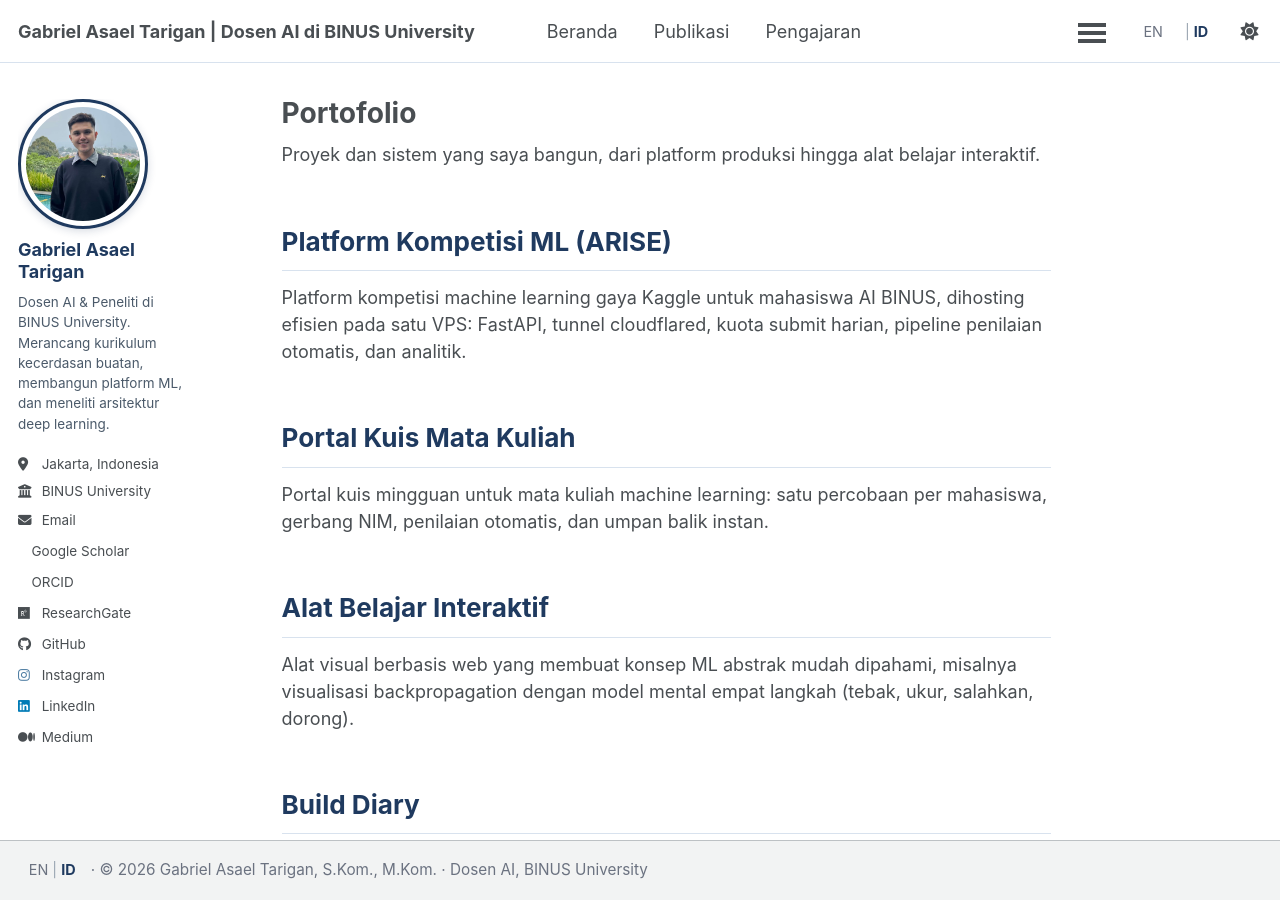
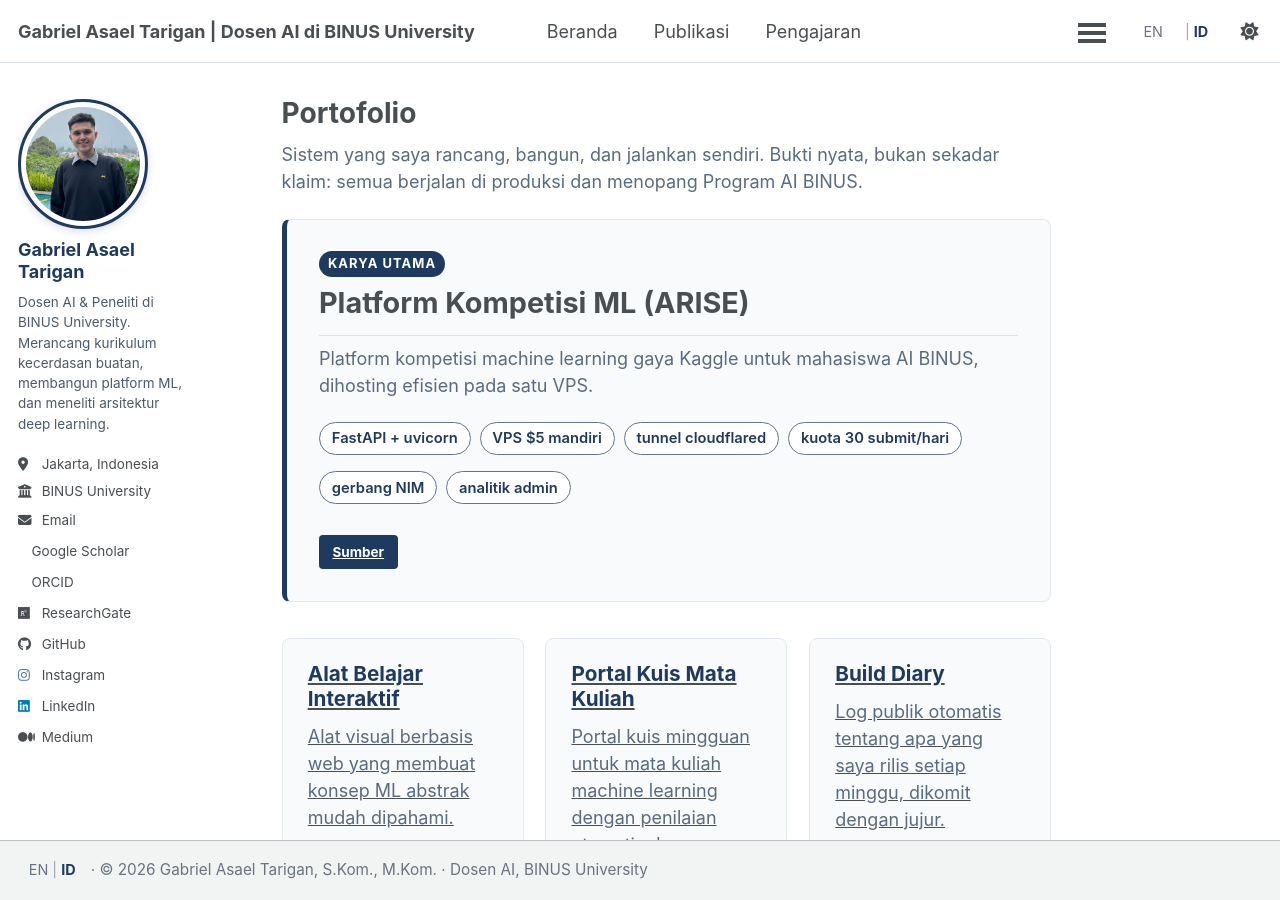
Before and after one commit to asaeltarigan/id, a Jekyll site: the page built from _pages/portofolio.md, in a window 1280 px wide and 900 px high. Built offline with Jekyll 4.4.1, drawn with Linux system fonts in a browser that asks for light colours; a style sheet for code colours, icons or effects is not loaded; some of the changed text lies outside the part shown.

Commit message:
Redesign portofolio: flagship ARISE card + metric card grid

```diff
--- a/_includes/head.html
+++ b/_includes/head.html
@@ -78,4 +78,4 @@
 
 <!-- For all browsers -->
 <link rel="stylesheet" href="{{ base_path }}/assets/css/main.css">
-<link rel="stylesheet" href="{{ base_path }}/assets/css/custom.css?v=19">
+<link rel="stylesheet" href="{{ base_path }}/assets/css/custom.css?v=20">
--- a/_pages/portofolio.md
+++ b/_pages/portofolio.md
@@ -5,16 +5,56 @@ permalink: /portofolio/
 author_profile: true
 ---
 
-Proyek dan sistem yang saya bangun, dari platform produksi hingga alat belajar interaktif.
+<p class="portfolio-intro">Sistem yang saya rancang, bangun, dan jalankan sendiri. Bukti nyata, bukan sekadar klaim: semua berjalan di produksi dan menopang Program AI BINUS.</p>
 
-<h2 class="teaching-section">Platform Kompetisi ML (ARISE)</h2>
-<p>Platform kompetisi machine learning gaya Kaggle untuk mahasiswa AI BINUS, dihosting efisien pada satu VPS: FastAPI, tunnel cloudflared, kuota submit harian, pipeline penilaian otomatis, dan analitik.</p>
+<div class="pf-feature">
+  <div class="pf-feature-body">
+    <span class="pf-feature-flag">Karya utama</span>
+    <h2 class="pf-feature-title">Platform Kompetisi ML (ARISE)</h2>
+    <p class="pf-feature-excerpt">Platform kompetisi machine learning gaya Kaggle untuk mahasiswa AI BINUS, dihosting efisien pada satu VPS.</p>
+    <ul class="pf-stats">
+      <li>FastAPI + uvicorn</li>
+      <li>VPS $5 mandiri</li>
+      <li>tunnel cloudflared</li>
+      <li>kuota 30 submit/hari</li>
+      <li>gerbang NIM</li>
+      <li>analitik admin</li>
+    </ul>
+    <div class="pf-actions">
+      <a class="btn" href="https://github.com/asaeltarigan" rel="noopener">Sumber</a>
+    </div>
+  </div>
+</div>
 
-<h2 class="teaching-section">Portal Kuis Mata Kuliah</h2>
-<p>Portal kuis mingguan untuk mata kuliah machine learning: satu percobaan per mahasiswa, gerbang NIM, penilaian otomatis, dan umpan balik instan.</p>
-
-<h2 class="teaching-section">Alat Belajar Interaktif</h2>
-<p>Alat visual berbasis web yang membuat konsep ML abstrak mudah dipahami, misalnya visualisasi backpropagation dengan model mental empat langkah (tebak, ukur, salahkan, dorong).</p>
-
-<h2 class="teaching-section">Build Diary</h2>
-<p>Log publik <a href="https://github.com/asaeltarigan/build-diary">otomatis</a> tentang apa yang saya rilis setiap minggu, dikomit dengan jujur: bukti kerja nyata, bukan sekadar klaim.</p>
+<div class="pf-grid">
+  <a class="pf-card" href="/id/portofolio/">
+    <h3 class="pf-card-title">Alat Belajar Interaktif</h3>
+    <p class="pf-card-excerpt">Alat visual berbasis web yang membuat konsep ML abstrak mudah dipahami.</p>
+    <div class="pf-chips">
+      <span class="pf-chip">file tunggal</span>
+      <span class="pf-chip">berbasis browser</span>
+      <span class="pf-chip">tanpa backend</span>
+    </div>
+    <span class="pf-card-cta">Jelajahi proyek &rsaquo;</span>
+  </a>
+  <a class="pf-card" href="/id/portofolio/">
+    <h3 class="pf-card-title">Portal Kuis Mata Kuliah</h3>
+    <p class="pf-card-excerpt">Portal kuis mingguan untuk mata kuliah machine learning dengan penilaian otomatis dan umpan balik instan.</p>
+    <div class="pf-chips">
+      <span class="pf-chip">FastAPI</span>
+      <span class="pf-chip">gerbang NIM</span>
+      <span class="pf-chip">penilaian otomatis</span>
+    </div>
+    <span class="pf-card-cta">Jelajahi proyek &rsaquo;</span>
+  </a>
+  <a class="pf-card" href="https://github.com/asaeltarigan/build-diary" rel="noopener">
+    <h3 class="pf-card-title">Build Diary</h3>
+    <p class="pf-card-excerpt">Log publik otomatis tentang apa yang saya rilis setiap minggu, dikomit dengan jujur.</p>
+    <div class="pf-chips">
+      <span class="pf-chip">otomatis</span>
+      <span class="pf-chip">repositori publik</span>
+      <span class="pf-chip">tanpa komit palsu</span>
+    </div>
+    <span class="pf-card-cta">Jelajahi proyek &rsaquo;</span>
+  </a>
+</div>
--- a/assets/css/custom.css
+++ b/assets/css/custom.css
@@ -265,3 +265,131 @@ html[data-theme="dark"] .lang-nav a:hover { color: #94a3b8; }
 .greedy-nav .visible-links > .masthead__menu-item--lg { flex-shrink: 1; min-width: 0; }
 .greedy-nav .visible-links > .masthead__menu-item--lg a { overflow: hidden; text-overflow: ellipsis; white-space: nowrap; }
 .greedy-nav .visible-links .burger-cell { margin-left: auto; }
+
+/* ===== Portfolio page (hybrid: flagship card + metric cards) ===== */
+.portfolio-intro {
+  color: #5a6b80;
+  font-size: 1.05em;
+  margin-bottom: 1.8em;
+}
+html[data-theme="dark"] .portfolio-intro { color: #94a3b8; }
+
+.pf-feature {
+  border: 1px solid #e2e8f0;
+  border-left: 5px solid #1f3a5f;
+  border-radius: 8px;
+  background: #f8fafc;
+  padding: 1.6em 1.8em;
+  margin-bottom: 2em;
+}
+html[data-theme="dark"] .pf-feature {
+  border-color: #334155;
+  background: #1e293b;
+}
+.pf-feature-flag {
+  display: inline-block;
+  font-size: 0.72em;
+  font-weight: 700;
+  letter-spacing: 0.08em;
+  text-transform: uppercase;
+  color: #fff;
+  background: #1f3a5f;
+  padding: 0.25em 0.7em;
+  border-radius: 20px;
+  margin-bottom: 0.7em;
+}
+.pf-feature-title {
+  font-size: 1.6em;
+  font-weight: 700;
+  margin: 0 0 0.3em;
+}
+.pf-feature-title a { color: inherit; }
+.pf-feature-excerpt {
+  color: #5a6b80;
+  margin-bottom: 1.1em;
+}
+html[data-theme="dark"] .pf-feature-excerpt { color: #94a3b8; }
+
+.pf-stats {
+  list-style: none;
+  margin: 0 0 1.3em;
+  padding: 0;
+  display: flex;
+  flex-wrap: wrap;
+  gap: 0.5em;
+}
+.pf-stats li {
+  font-size: 0.82em;
+  font-weight: 600;
+  color: #1f3a5f;
+  border: 1px solid #64748b;
+  border-radius: 20px;
+  padding: 0.3em 0.8em;
+  background: #fff;
+}
+html[data-theme="dark"] .pf-stats li {
+  color: #cbd5e1;
+  background: #334155;
+}
+.pf-actions { display: flex; gap: 0.6em; flex-wrap: wrap; }
+
+.pf-grid {
+  display: grid;
+  grid-template-columns: repeat(auto-fill, minmax(240px, 1fr));
+  gap: 1.2em;
+}
+.pf-card {
+  display: flex;
+  flex-direction: column;
+  border: 1px solid #e2e8f0;
+  border-radius: 8px;
+  padding: 1.3em 1.4em;
+  background: #f8fafc;
+  color: inherit;
+  text-decoration: none;
+  transition: border-color 0.15s ease, box-shadow 0.15s ease;
+}
+html[data-theme="dark"] .pf-card {
+  border-color: #334155;
+  background: #1e293b;
+}
+.pf-card:hover {
+  border-color: #64748b;
+  box-shadow: 0 2px 10px rgba(0,0,0,0.08);
+}
+.pf-card-title {
+  font-size: 1.15em;
+  font-weight: 700;
+  margin: 0 0 0.5em;
+  color: #1f3a5f;
+}
+html[data-theme="dark"] .pf-card-title { color: #e2e8f0; }
+.pf-card-excerpt {
+  color: #5a6b80;
+  font-size: 0.9em;
+  flex: 1;
+  margin-bottom: 1em;
+}
+html[data-theme="dark"] .pf-card-excerpt { color: #94a3b8; }
+.pf-chips { display: flex; flex-wrap: wrap; gap: 0.4em; margin-bottom: 1em; }
+.pf-chip {
+  font-size: 0.72em;
+  font-weight: 600;
+  color: #334155;
+  border: 1px solid #cbd5e1;
+  border-radius: 4px;
+  padding: 0.2em 0.5em;
+  background: #fff;
+}
+html[data-theme="dark"] .pf-chip { color: #cbd5e1; background: #334155; }
+.pf-card-cta {
+  font-size: 0.85em;
+  font-weight: 600;
+  color: #1f3a5f;
+}
+html[data-theme="dark"] .pf-card-cta { color: #e2e8f0; }
+
+@media (max-width: 480px) {
+  .pf-feature { padding: 1.2em 1.2em; }
+  .pf-grid { grid-template-columns: 1fr; }
+}
```
